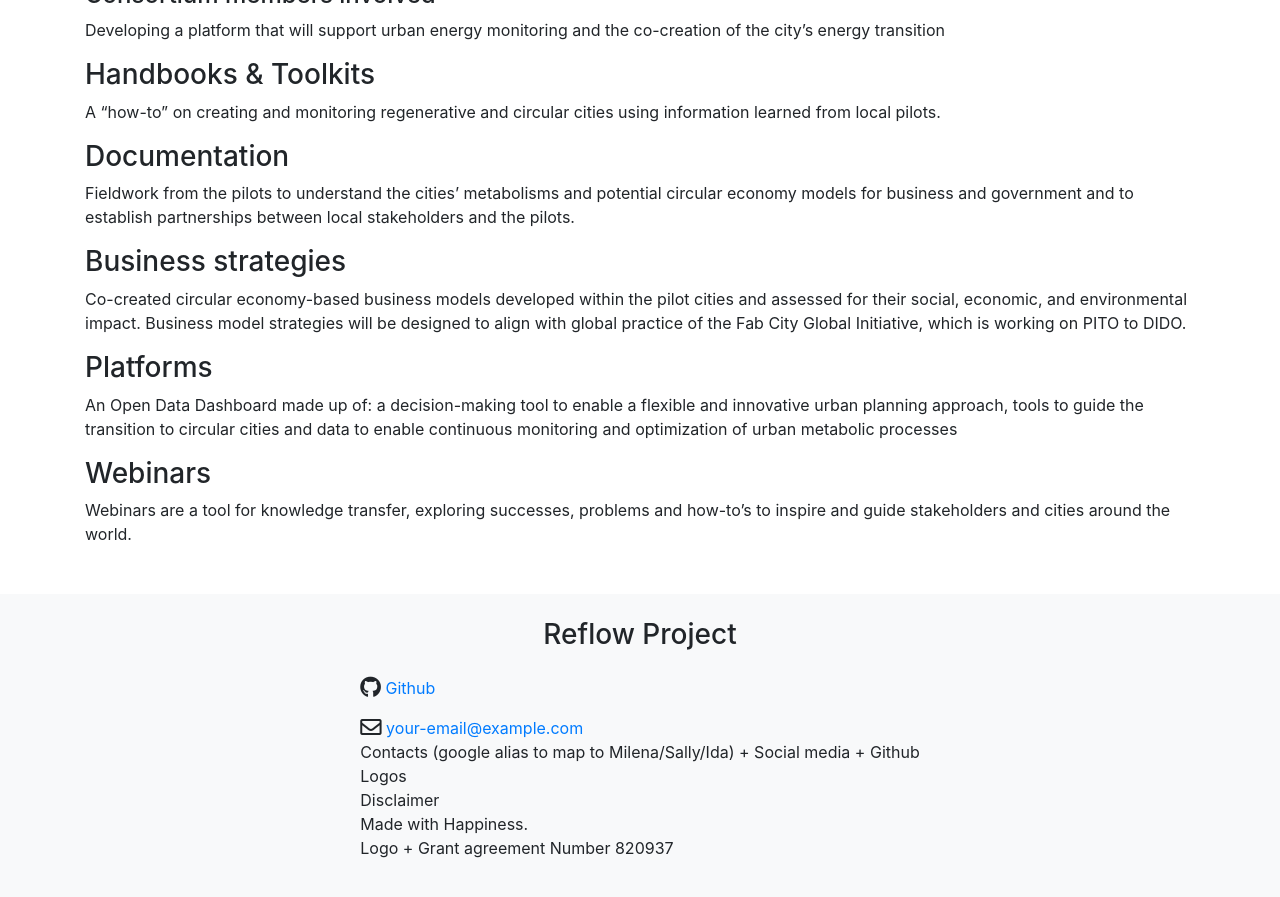
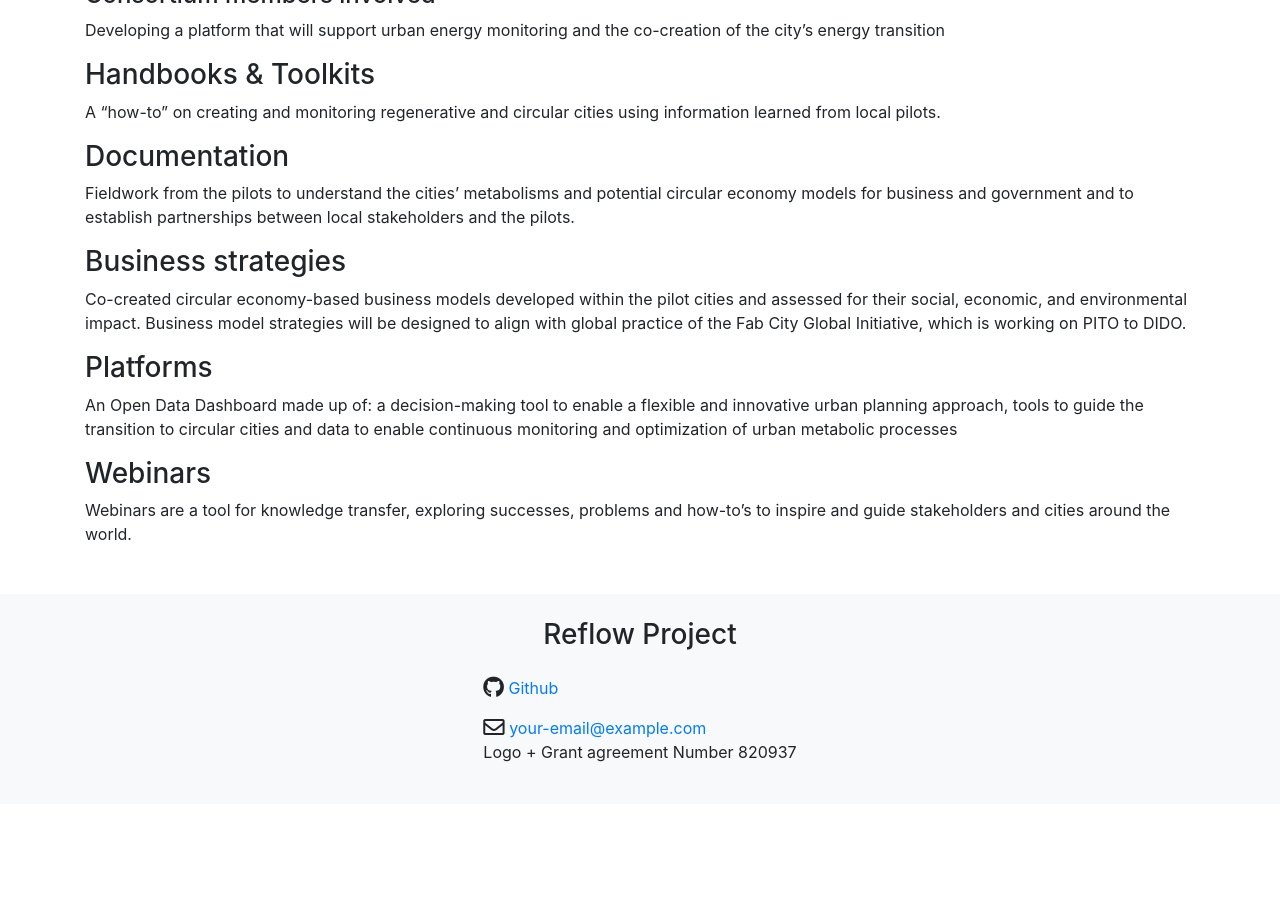
Before and after one commit to reflow-project/website, a Jekyll site: the page built from index.md, in a window 1280 px wide and 900 px high, scrolled down 2137 px. Shown: the top 897 px of the window. Built offline with Jekyll 4.4.1, drawn with Linux system fonts in a browser that asks for light colours; nearby versions of some CDN libraries; after the commit the page ends 2941 px from its top, so only the background shows below that.

Commit message:
Update footer.html

```diff
--- a/_includes/footer.html
+++ b/_includes/footer.html
@@ -17,22 +17,6 @@
         {%- endif -%}
 
         <li>
-          Contacts (google alias to map to Milena/Sally/Ida) + Social media + Github
-        </li>
-
-        <li>
-          Logos
-        </li>
-
-        <li>
-          Disclaimer
-        </li>
-
-        <li>
-          Made with Happiness.
-        </li>
-
-        <li>
           Logo + Grant agreement Number 820937
         </li>
       </ul>
```
